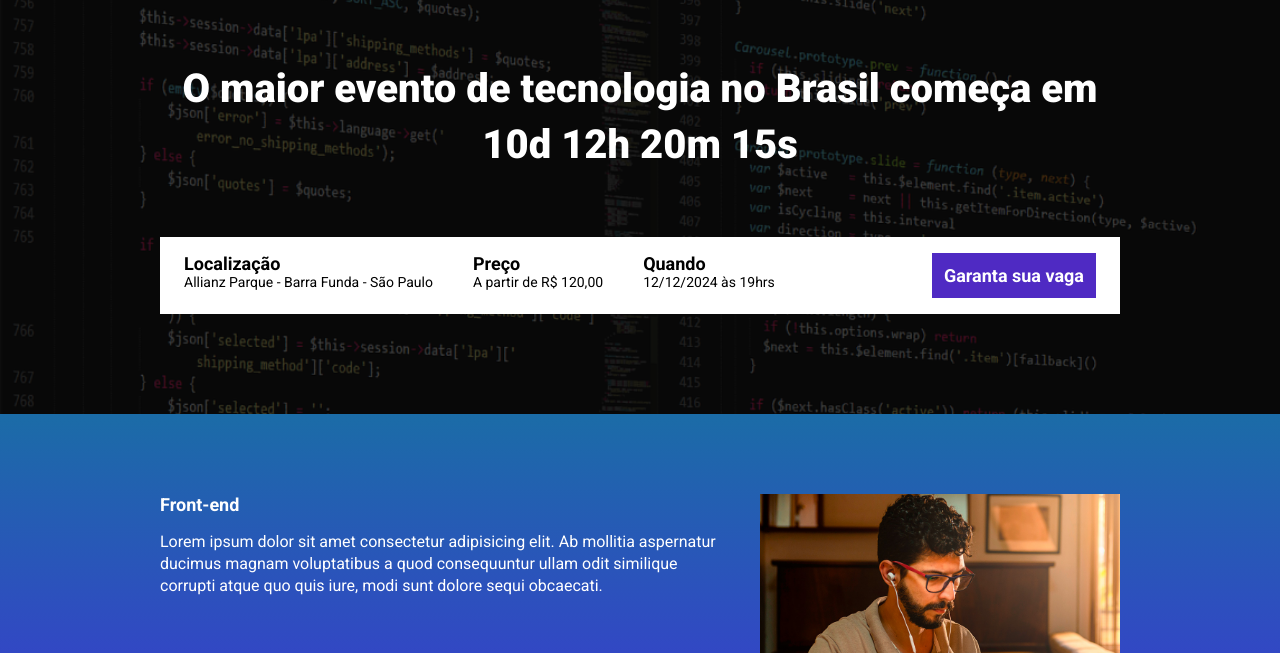
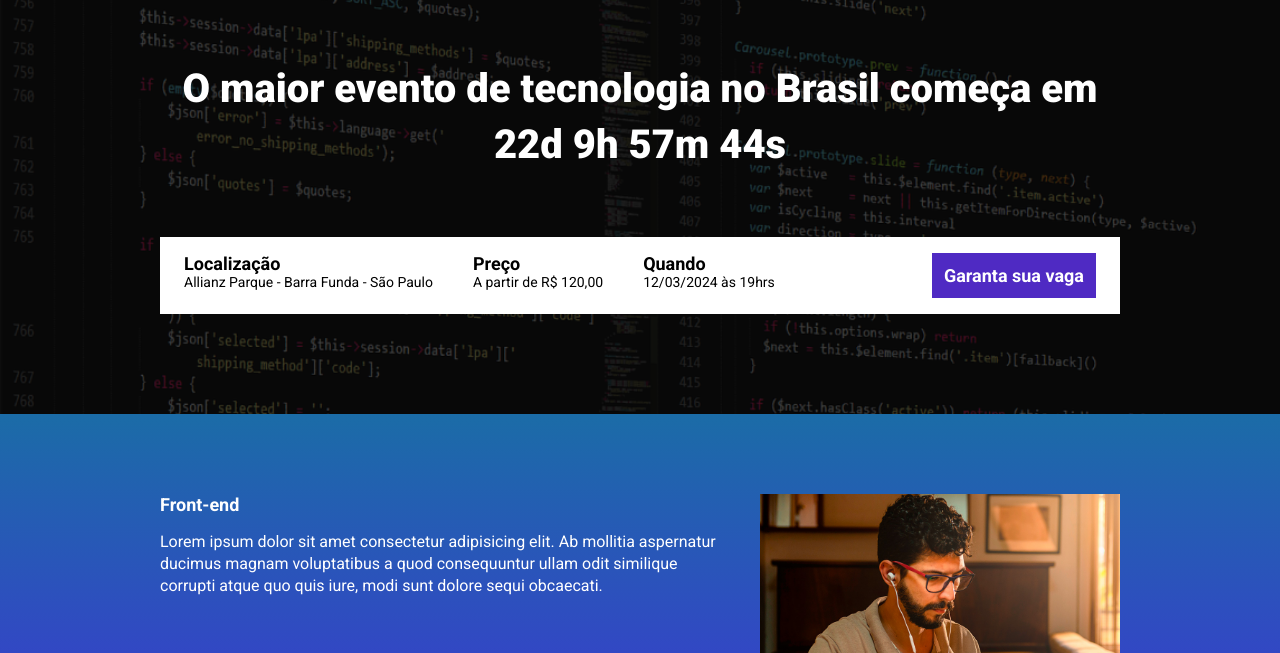
Before and after one commit to lbocollato/ebac_tech_talks, a website built with Parcel: page src/index.html in a window 1280 px wide. Shown: the part 147-800 px from the top of the page. Built offline with nearby package versions, Linux system fonts and the light colour scheme.

Commit message:
criando a contagem regressiva

```diff
--- a/package.json
+++ b/package.json
@@ -1,9 +1,10 @@
 {
   "name": "ebac_talks",
   "version": "1.0.0",
-  "main": "index.js",
+
   "scripts": {
     "dev": "parcel src/index.html src/styles/main.scss src/scripts/main.js",
+    "build": "parcel build src/index.html",
     "test": "echo \"Error: no test specified\" && exit 1"
   },
   "keywords": [],
--- a/src/index.html
+++ b/src/index.html
@@ -15,7 +15,7 @@
         <div class="container">
             <img class='hero__logo' src="./images/ebac_logo.svg" alt="EBAC">
             <p class="hero__text">
-                O maior evento de tecnologia no Brasil começa em 10d 12h 20m 15s
+                O maior evento de tecnologia no Brasil começa em <span id="contador"></span>
             </p>
             <div class="infosbar">
                 <ul class="infosbar__infos">
@@ -29,7 +29,7 @@
                     </li>
                     <li class="infosbar__infos__item">
                         <b>Quando</b>
-                        12/12/2024 às 19hrs
+                        12/03/2024 às 19hrs
                     </li>
                 </ul>
                 <a href="#" class="button button--primary">
@@ -57,7 +57,7 @@
                     Lorem ipsum dolor sit amet consectetur adipisicing elit. Ab mollitia aspernatur ducimus magnam voluptatibus a quod consequuntur ullam odit similique corrupti atque quo quis iure, modi sunt dolore sequi obcaecati.
                 </p>
             </div>
-            <img class="event__image" src="./images/frontend.png" alt="Front-end">
+            <img class="event__image" src="./images/ui-ux.png" alt="Front-end">
         </div>
     </section>
     <section class="event event--data-science" >
@@ -68,7 +68,7 @@
                     Lorem ipsum dolor sit amet consectetur adipisicing elit. Ab mollitia aspernatur ducimus magnam voluptatibus a quod consequuntur ullam odit similique corrupti atque quo quis iure, modi sunt dolore sequi obcaecati.
                 </p>
             </div>
-            <img class="event__image" src="./images/frontend.png" alt="Front-end">
+            <img class="event__image" src="./images/data.png" alt="Front-end">
         </div>
     </section>
     <section class="event event--backend event--image-left" >
@@ -79,7 +79,7 @@
                     Lorem ipsum dolor sit amet consectetur adipisicing elit. Ab mollitia aspernatur ducimus magnam voluptatibus a quod consequuntur ullam odit similique corrupti atque quo quis iure, modi sunt dolore sequi obcaecati.
                 </p>
             </div>
-            <img class="event__image" src="./images/frontend.png" alt="Front-end">
+            <img class="event__image" src="./images/backend.png" alt="Front-end">
         </div>
     </section>
 
--- a/src/scripts/main.js
+++ b/src/scripts/main.js
@@ -1 +1,32 @@
 AOS.init();
+
+const dataDoEvento = new Date("Mar 12, 2024 19:00:00");
+const timeStampDoEvento = dataDoEvento.getTime();
+
+const contaAsHoras = setInterval(function(){
+    const agora = new Date();
+    const timeStampAtual = agora.getTime();
+
+    const distanciaAteOEvento = timeStampDoEvento - timeStampAtual;
+
+    const diaEmMs = 1000 * 60 * 60 * 24;
+    const horaEmMs = 1000 * 60 * 60;
+    const minutosEmMs = 1000 * 60;
+
+    const diasAteOEvento = Math.floor(distanciaAteOEvento / diaEmMs);
+    const horasAteOEvento = Math.floor((distanciaAteOEvento % diaEmMs) / horaEmMs);
+    const minutosAteOEvento = Math.floor((distanciaAteOEvento % horaEmMs) / minutosEmMs);
+    const segundosAteOEvento = Math.floor((distanciaAteOEvento % minutosEmMs) / 1000);
+
+    console.log(diasAteOEvento);
+    console.log(horasAteOEvento);
+    console.log(minutosAteOEvento);
+    console.log(segundosAteOEvento);
+
+    document.getElementById('contador').innerHTML = `${diasAteOEvento}d ${horasAteOEvento}h ${minutosAteOEvento}m ${segundosAteOEvento}s`;
+
+    if(distanciaAteOEvento < 0){
+        clearInterval(contaAsHoras);
+        document.getElementById('contador').innerHTML = 'Evento Expirado'
+    }
+}, 1000);
```
